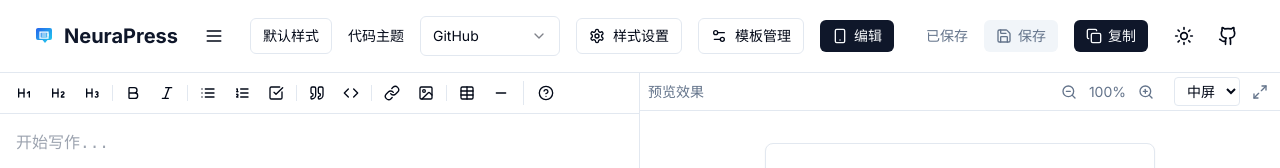
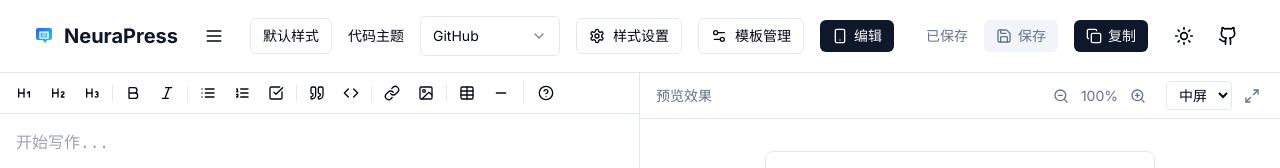
Before and after one commit to tianyaxiang/neurapress, a Next.js app: page /wechat in a window 1280 px wide. Shown: the top 168 px of the page. Built offline with nearby package versions, Linux system fonts and the light colour scheme.

Commit message:
优化 loading

```diff
--- a/src/components/editor/components/EditorPreview.tsx
+++ b/src/components/editor/components/EditorPreview.tsx
@@ -173,8 +173,8 @@ export function EditorPreview({
       key={stableKeyRef.current}
     >
       <div className="bg-background/95 backdrop-blur supports-[backdrop-filter]:bg-background/60 border-b flex items-center justify-between z-10 sticky top-0 left-0 right-0">
-        <div className="text-sm text-muted-foreground px-2 py-1">预览效果</div>
-        <div className="flex items-center gap-4 px-2 py-1">
+        <div className="text-sm text-muted-foreground px-4 py-2">预览效果</div>
+        <div className="flex items-center gap-4 px-4 py-2">
           <div className="flex items-center gap-2">
             <button
               onClick={handleZoomOut}
```
